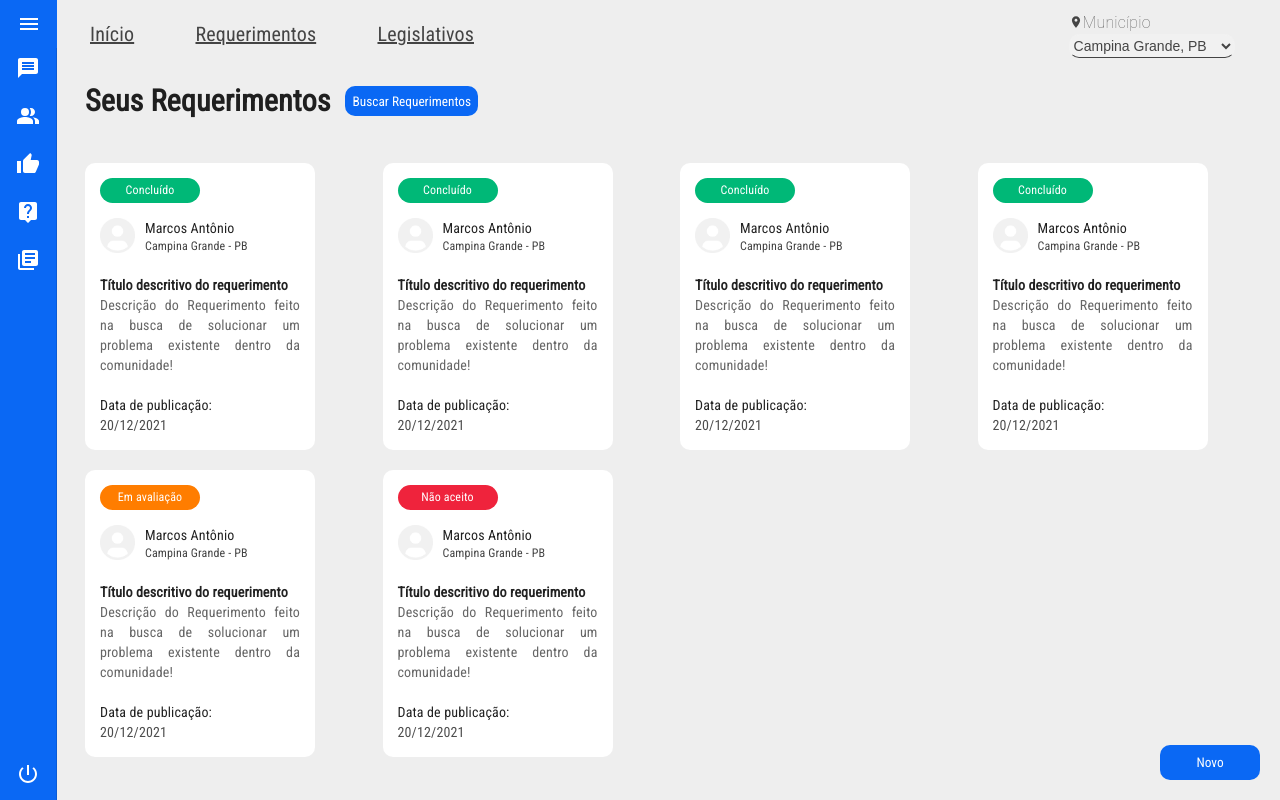
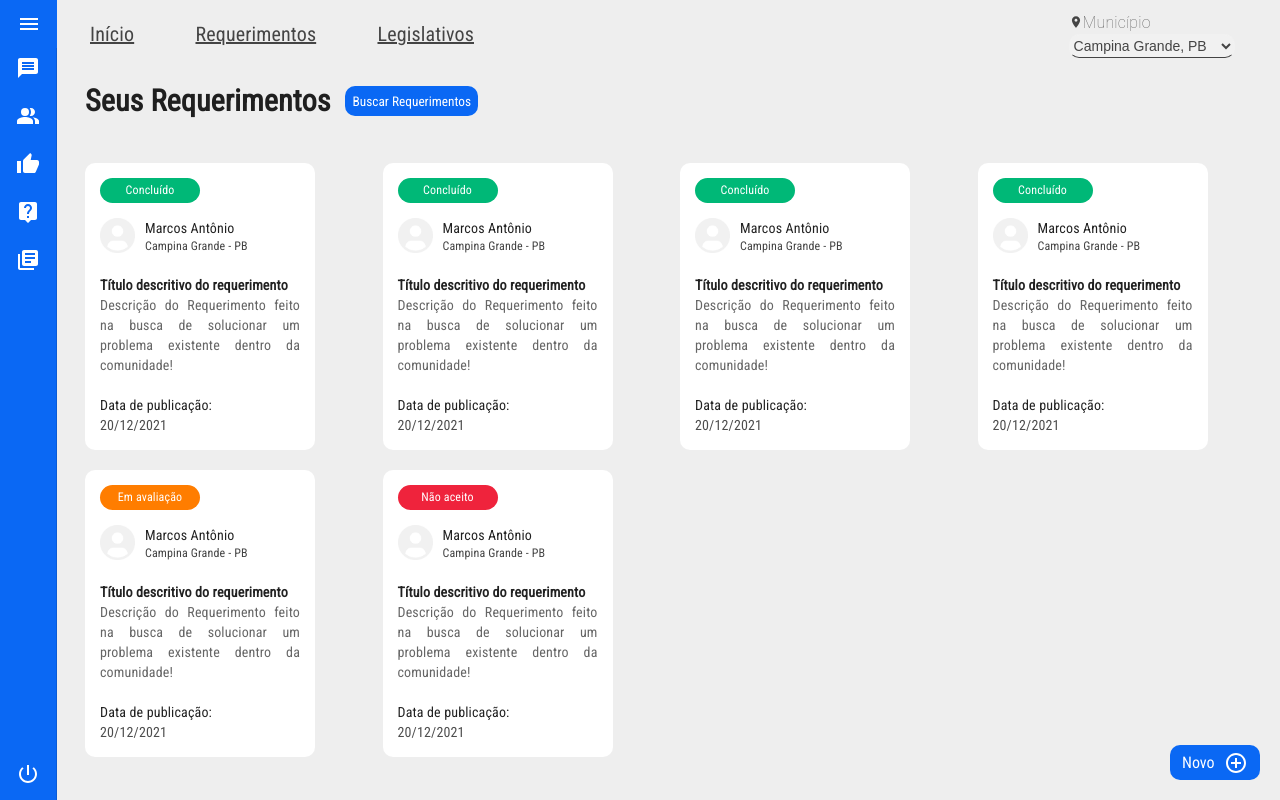
Before and after one commit to Rafael-doctom/opr-front, a React (Create React App) app: page /home in a window 1280 px wide. Built offline with nearby package versions, Linux system fonts and the light colour scheme.

Commit message:
adjustments in userHomePage

```diff
--- a/src/components/InitialComponents/UserHomePage/index.js
+++ b/src/components/InitialComponents/UserHomePage/index.js
@@ -2,17 +2,24 @@ import React, { useState, useEffect, useRef } from "react";
 import Menu from "../../Menu/index";
 import HeaderBar from "../../HeaderBar/index";
 import Requirement from "../../Requirement/";
+import ModalNewRequeriments from "../../ModalNewRequeriments/index";
+import { Search, AddCircleOutline } from "@material-ui/icons/"
 
 import './styles.css';
-import ModalNewRequeriments from "../../ModalNewRequeriments/index";
 
 export default function UserHomePage() {
     const [requirements, setRequirements] = useState([]);
+    const [requirementSearchActive, setRequirementSearchActive] = useState(false);
+    const [searchKeyword, setSearchKeyword] = useState("");
     const newReqModalRef = useRef();
 
     useEffect(() => {
         return setRequirements(require("../../../service/requirementsJsonMock.json"))
     }, [])
+
+    function searchRequirements() {
+        // TODO: Criação de funcionalidade de busca de requerimentos
+    }
 
     return (
         <div className="user_home_page_container">
@@ -22,19 +29,37 @@ export default function UserHomePage() {
             <section className="user_home_page_content">
                 <div className="user_home_page_title">
                     <h1>Seus Requerimentos</h1>
-                    <button className="search_requirement_button">Buscar Requerimentos</button>
+                    {requirementSearchActive ?
+                        <div className="search_input_container">
+                            <input
+                                autoFocus
+                                placeholder="Palavra chave"
+                                onBlur={() => setTimeout(() => setRequirementSearchActive(false), 300)}
+                                defaultValue={searchKeyword}
+                                onChange={(event) => setSearchKeyword(event.target.value)}
+                            />
+                            <button onClick={() => searchRequirements()}>
+                                <Search style={{ color: "#0A68F4"}}/>
+                            </button>
+                        </div>
+                        :
+                        <button className="search_requirement_button" onClick={() => setRequirementSearchActive(true)}>Buscar Requerimentos</button>
+                    }
                 </div>
 
                 <section className="user_home_page-requirements_container">
                     {requirements.map(requirement => {
                         return (
-                            <Requirement requirement={requirement} />
+                            <Requirement key={requirement.id} requirement={requirement} />
                         )
                     })}
                 </section>
             </section>
 
-            <button className="new_requirement_button" onClick={() => newReqModalRef.current.openModal()}>Novo</button>
+            <button className="new_requirement_button" onClick={() => newReqModalRef.current.openModal()}>
+                Novo
+                <AddCircleOutline />
+            </button>
 
             <ModalNewRequeriments ref={newReqModalRef} />
         </div>
--- a/src/components/InitialComponents/UserHomePage/styles.css
+++ b/src/components/InitialComponents/UserHomePage/styles.css
@@ -31,6 +31,35 @@
     padding-top: 40px;
 }
 
+.search_input_container {
+    position: relative;
+    display: flex;
+    flex-direction: row;
+    align-items: center;
+}
+
+.search_input_container input {
+    border-radius: 10px;
+    border: 1px solid #C2C2C2;
+    background-color: #E4E4E4;
+    height: 30px;
+    padding: 0 25px 0 5px;
+    font-family: "Roboto Condensed", sans-serif;
+    text-align: center;
+}
+
+.search_input_container input:focus {
+    border: 1px solid #C2C2C2 !important;
+}
+
+.search_input_container button {
+    position: absolute;
+    right: 5px;
+    height: 100%;
+    background-color: transparent;
+    border-color: transparent;
+}
+
 .search_requirement_button {
     width: auto;
     padding: 0 5px;
@@ -46,10 +75,17 @@
     position: fixed;
     bottom: 20px;
     right: 20px;
-    width: 100px;
+    width: 90px;
     height: 35px;
+    display: flex;
+    flex-direction: row;
+    align-items: center;
+    justify-content: space-between;
+    padding: 0 10px;
     border-color: transparent;
     border-radius: 10px;
+    font-size: 16px;
+    font-weight: 400;
     background-color: var(--blue);
     color: var(--secondary-background);
     font-family: "Roboto Condensed", sans-serif;
```
